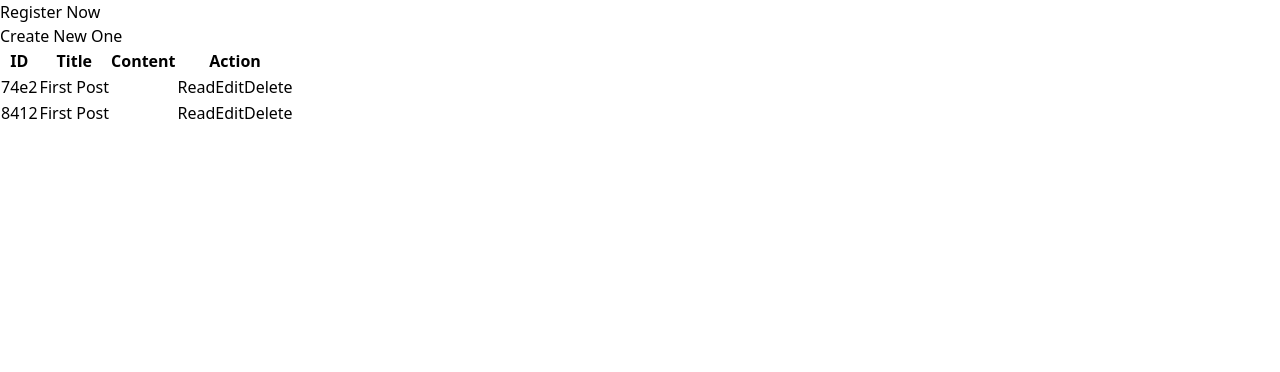
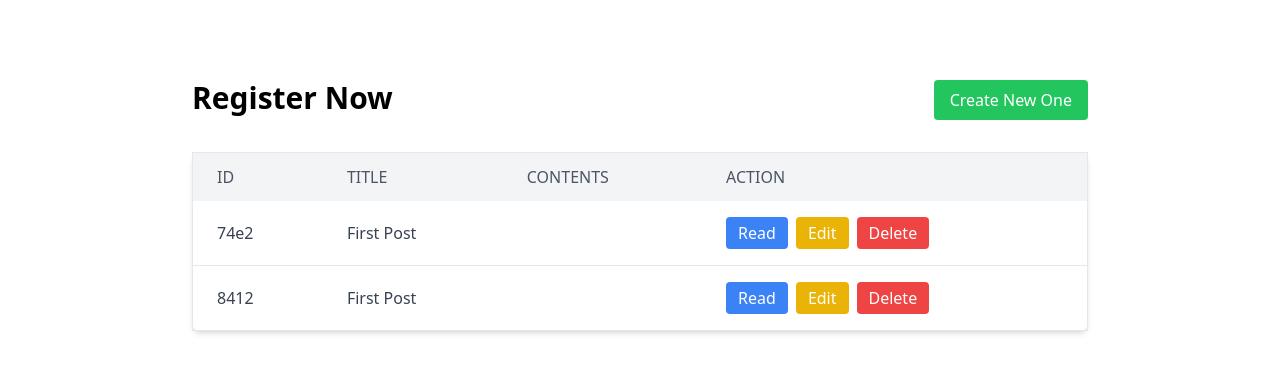
Before and after one commit to Deodate/NEXTJS, a Next.js app in the folder my-app/: page /posts in a window 1280 px wide. Shown: the top 372 px of the page. Built offline with nearby package versions, Linux system fonts and the light colour scheme; data requests are answered from the project's data file.

Commit message:
Progress

```diff
--- a/my-app/app/posts/page.js
+++ b/my-app/app/posts/page.js
@@ -1,49 +1,59 @@
-"use client"
-import axios from "axios"
-import Link from "next/link"
-import { useEffect, useState } from "react"
+"use client";
+import axios from "axios";
+import Link from "next/link";
+import { useEffect, useState } from "react";
 
-export default function Posts(){
+export default function Posts() {
     const [posts, setPosts] = useState([]);
     const fetchRecords = async () => {
-        const response = await axios.get('http://localhost:5000/posts')
-        setPosts(response.data)
-    }
+        const response = await axios.get("http://localhost:5000/posts");
+        setPosts(response.data);
+    };
 
     useEffect(() => {
-           fetchRecords()
-    }, [])
+        fetchRecords();
+    }, []);
 
-    return(
-        <div>
-            <div>
-                <h1>Register Now</h1>
-                <Link href="/posts/create">Create New One</Link>
+    return (
+        <div className="px-48 py-20">
+            <div className="flex justify-between mb-8">
+                <h1 className="text-3xl font-bold">Register Now</h1>
+                <Link href="/posts/create" className="px-4 py-2 bg-green-500 rounded text-white">
+                    Create New One
+                </Link>
             </div>
-            <table>
-                <thead>
+            <table className="min-w-full bg-white border border-gray-200 rounded-lg shadow-md">
+                <thead className="bg-gray-100">
                     <tr>
-                        <th>ID</th>
-                        <th>Title</th>
-                        <th>Content</th>
-                        <th>Action</th>
+                        <th scope="col" className="px-6 py-3 text-left font-medium text-gray-600 uppercase">ID</th>
+                        <th scope="col" className="px-6 py-3 text-left font-medium text-gray-600 uppercase">Title</th>
+                        <th scope="col" className="px-6 py-3 text-left font-medium text-gray-600 uppercase">Contents</th>
+                        <th scope="col" className="px-6 py-3 text-left font-medium text-gray-600 uppercase">Action</th>
                     </tr>
                 </thead>
-                <tbody>
-                {posts.map((post) => (
-                        <tr key={post.id}>
-                            <td>{post.id}</td>
-                            <td>{post.title}</td>
-                            <td>{post.content}</td>
-                            <td>
-                                <button>Read</button>
-                                <button>Edit</button>
-                                <button>Delete</button>
+                <tbody className="divide-y divide-gray-200">
+                    {posts.map((post) => (
+                        <tr key={post.id} className="hover:bg-gray-50">
+                            <td className="px-6 py-4 text-gray-700">{post.id}</td>
+                            <td className="px-6 py-4 text-gray-700">{post.title}</td>
+                            <td className="px-6 py-4 text-gray-700">{post.content}</td>
+                            <td className="px-6 py-4">
+                                <div className="flex space-x-2">
+                                    <button className="px-3 py-1 text-white bg-blue-500 rounded hover:bg-blue-600">
+                                        Read
+                                    </button>
+                                    <button className="px-3 py-1 text-white bg-yellow-500 rounded hover:bg-yellow-600">
+                                        Edit
+                                    </button>
+                                    <button className="px-3 py-1 text-white bg-red-500 rounded hover:bg-red-600">
+                                        Delete
+                                    </button>
+                                </div>
                             </td>
                         </tr>
                     ))}
                 </tbody>
             </table>
-         </div>
-    )
+        </div>
+    );
 }
```
Also changed, not shown: tailwind.config.js (added, +8 -0 lines).
